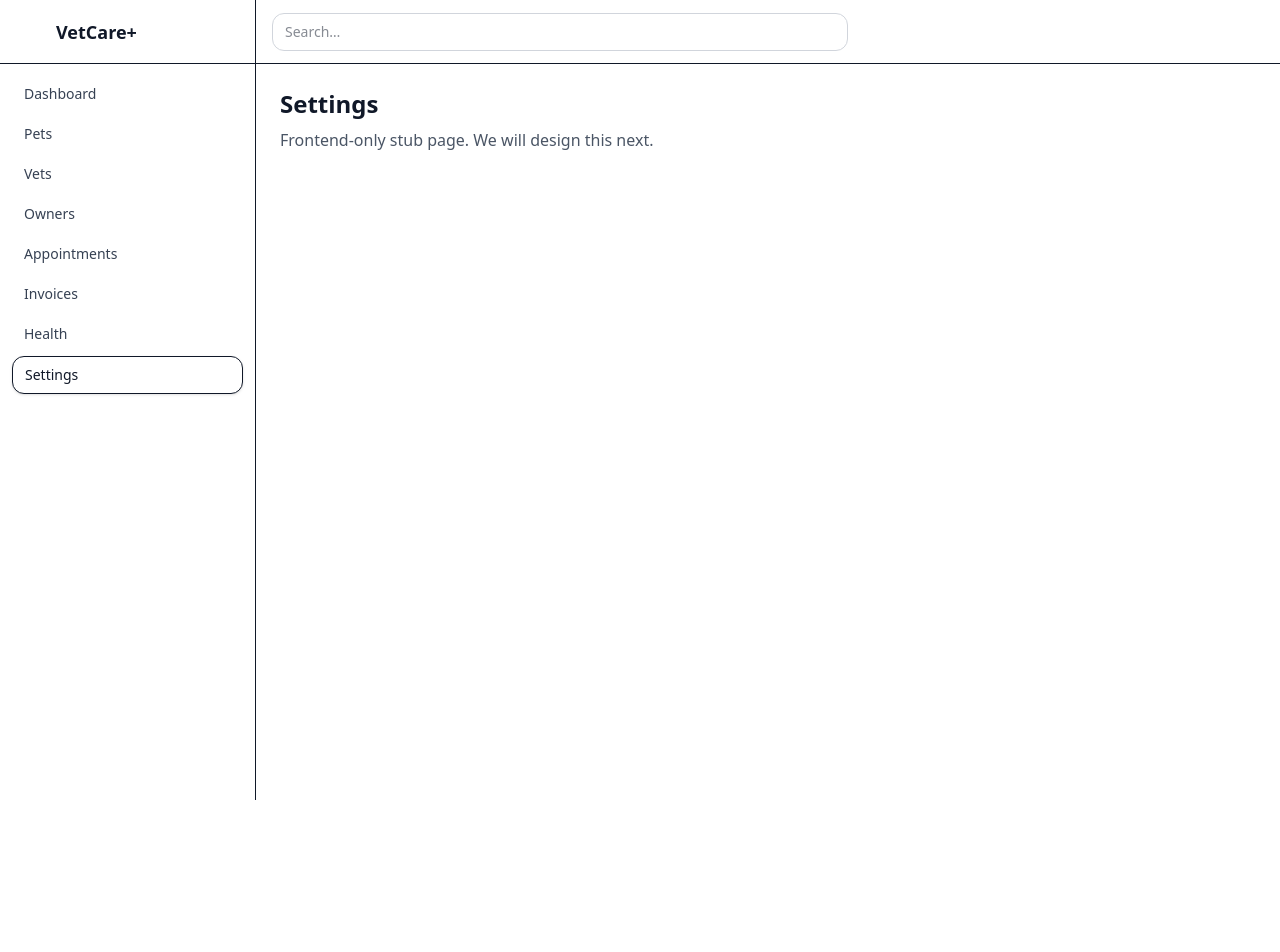
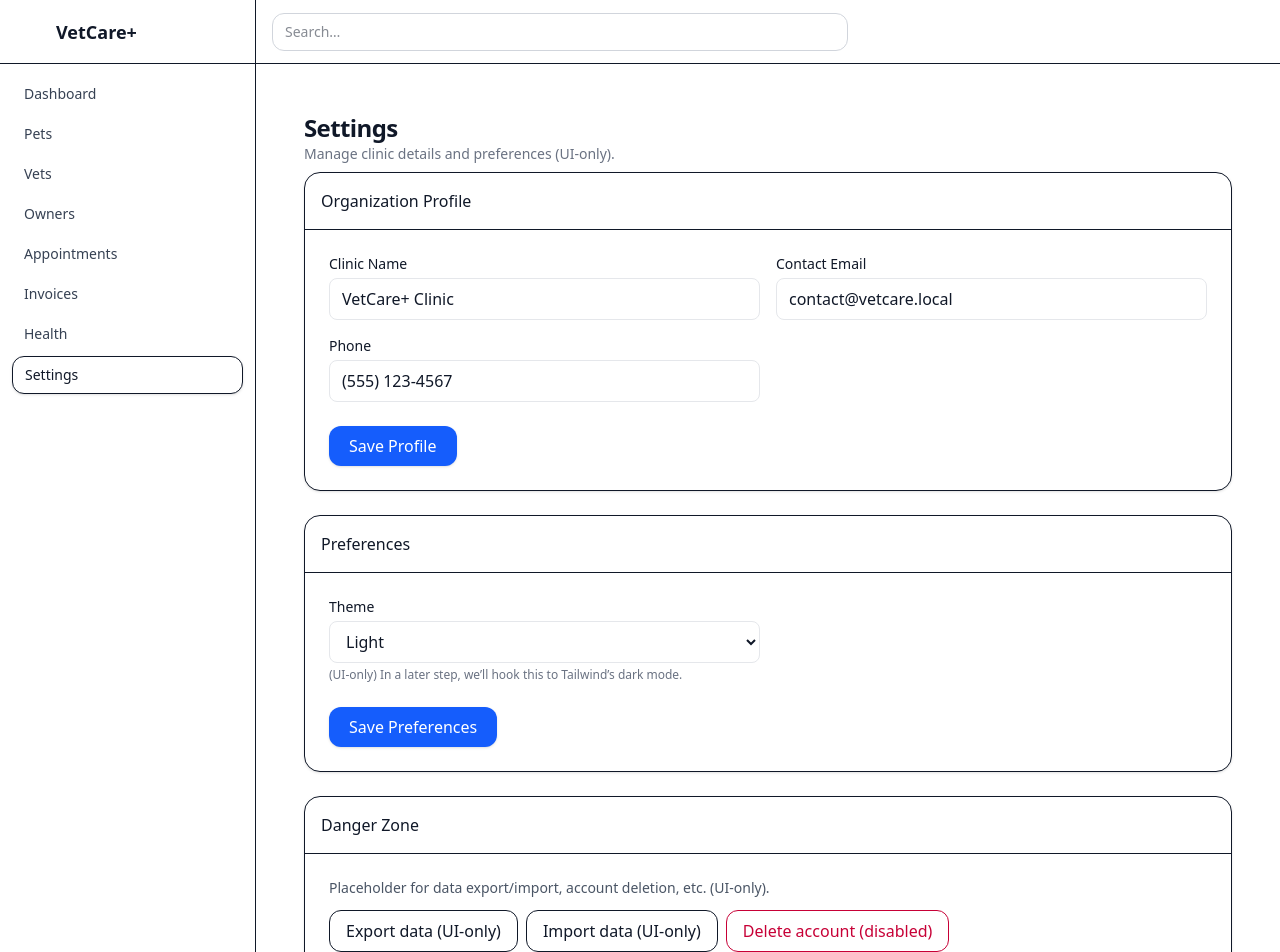
Before and after one commit to Maharshi1208/vetcareplus-2, a React (Vite) app: page /settings in a window 1280 px wide. Shown: the top 952 px of the page. Before the commit the page ends 800 px from the top, so only its background shows below. Built offline with nearby package versions, Linux system fonts and the light colour scheme.

Commit message:
feat(settings): replace stub with UI-only Settings page (profile, preferences, placeholders)

```diff
--- a/src/App.tsx
+++ b/src/App.tsx
@@ -26,7 +26,7 @@ import ApptCalendarPage from "./pages/ApptCalendar";
 import HealthPage from "./pages/Health";
 import PayCheckoutPage from "./pages/PayCheckout";
 import PayResultPage from "./pages/PayResult";
-
+import SettingsPage from "./pages/Settings";
 
 
 // simple stub pages (we'll design later)
@@ -99,8 +99,8 @@ export default function App() {
 	<Route path="/pay/checkout/:apptId" element={<AppShell><PayCheckoutPage /></AppShell>} />
 	<Route path="/pay/result" element={<AppShell><PayResultPage /></AppShell>} />
 
-	{/* Other modules */}
-        <Route path="/settings" element={<AppShell><Settings /></AppShell>} />
+	{/* Settings Page */}
+        <Route path="/settings" element={<AppShell><SettingsPage /></AppShell>} />
 
         {/* Redirects & 404 */}        <Route path="/" element={<Navigate to="/login" replace />} />
         <Route path="*" element={<AppShell><NotFound /></AppShell>} />
--- /dev/null
+++ b/src/pages/Settings.tsx
@@ -0,0 +1,131 @@
+import React, { useState } from "react";
+
+export default function SettingsPage() {
+  // UI-only local state
+  const [orgName, setOrgName] = useState("VetCare+ Clinic");
+  const [orgEmail, setOrgEmail] = useState("contact@vetcare.local");
+  const [orgPhone, setOrgPhone] = useState("(555) 123-4567");
+  const [theme, setTheme] = useState<"light" | "dark" | "system">("light");
+
+  function onSaveProfile(e: React.FormEvent) {
+    e.preventDefault();
+    // UI-only: pretend to save
+    // eslint-disable-next-line no-alert
+    alert("Saved (UI-only)");
+  }
+
+  function onSavePrefs(e: React.FormEvent) {
+    e.preventDefault();
+    // UI-only: pretend to save
+    // eslint-disable-next-line no-alert
+    alert(`Theme set to: ${theme} (UI-only)`);
+  }
+
+  return (
+    <div className="p-6 space-y-6">
+      <div className="mb-2">
+        <h1 className="text-2xl font-semibold tracking-tight">Settings</h1>
+        <p className="text-sm text-gray-500">Manage clinic details and preferences (UI-only).</p>
+      </div>
+
+      {/* Organization Profile */}
+      <div className="rounded-2xl border bg-white shadow-sm">
+        <div className="border-b p-4">
+          <h2 className="text-base font-medium">Organization Profile</h2>
+        </div>
+        <form onSubmit={onSaveProfile} className="p-4 sm:p-6 space-y-4">
+          <div className="grid gap-4 sm:grid-cols-2">
+            <div>
+              <label className="block text-sm font-medium">Clinic Name</label>
+              <input
+                value={orgName}
+                onChange={(e) => setOrgName(e.target.value)}
+                className="mt-1 w-full rounded-lg border border-gray-200 px-3 py-2 outline-none focus:border-blue-400"
+              />
+            </div>
+            <div>
+              <label className="block text-sm font-medium">Contact Email</label>
+              <input
+                type="email"
+                value={orgEmail}
+                onChange={(e) => setOrgEmail(e.target.value)}
+                className="mt-1 w-full rounded-lg border border-gray-200 px-3 py-2 outline-none focus:border-blue-400"
+              />
+            </div>
+            <div>
+              <label className="block text-sm font-medium">Phone</label>
+              <input
+                value={orgPhone}
+                onChange={(e) => setOrgPhone(e.target.value)}
+                className="mt-1 w-full rounded-lg border border-gray-200 px-3 py-2 outline-none focus:border-blue-400"
+              />
+            </div>
+          </div>
+
+          <div className="pt-2">
+            <button
+              type="submit"
+              className="rounded-xl bg-blue-600 px-5 py-2 text-white shadow-sm hover:bg-blue-700"
+            >
+              Save Profile
+            </button>
+          </div>
+        </form>
+      </div>
+
+      {/* Preferences */}
+      <div className="rounded-2xl border bg-white shadow-sm">
+        <div className="border-b p-4">
+          <h2 className="text-base font-medium">Preferences</h2>
+        </div>
+        <form onSubmit={onSavePrefs} className="p-4 sm:p-6 space-y-4">
+          <div className="grid gap-4 sm:grid-cols-2">
+            <div>
+              <label className="block text-sm font-medium">Theme</label>
+              <select
+                value={theme}
+                onChange={(e) => setTheme(e.target.value as any)}
+                className="mt-1 w-full rounded-lg border border-gray-200 px-3 py-2 outline-none focus:border-blue-400"
+              >
+                <option value="light">Light</option>
+                <option value="dark">Dark</option>
+                <option value="system">System</option>
+              </select>
+              <p className="mt-1 text-xs text-gray-500">
+                (UI-only) In a later step, we’ll hook this to Tailwind’s dark mode.
+              </p>
+            </div>
+          </div>
+
+          <div className="pt-2">
+            <button
+              type="submit"
+              className="rounded-xl bg-blue-600 px-5 py-2 text-white shadow-sm hover:bg-blue-700"
+            >
+              Save Preferences
+            </button>
+          </div>
+        </form>
+      </div>
+
+      {/* Danger Zone (placeholder) */}
+      <div className="rounded-2xl border bg-white shadow-sm">
+        <div className="border-b p-4">
+          <h2 className="text-base font-medium">Danger Zone</h2>
+        </div>
+        <div className="p-4 sm:p-6">
+          <p className="text-sm text-gray-600">
+            Placeholder for data export/import, account deletion, etc. (UI-only).
+          </p>
+          <div className="mt-3 flex flex-wrap gap-2">
+            <button className="rounded-xl border px-4 py-2 hover:bg-gray-50">Export data (UI-only)</button>
+            <button className="rounded-xl border px-4 py-2 hover:bg-gray-50">Import data (UI-only)</button>
+            <button className="rounded-xl border px-4 py-2 text-rose-700 hover:bg-rose-50">
+              Delete account (disabled)
+            </button>
+          </div>
+        </div>
+      </div>
+    </div>
+  );
+}
```
